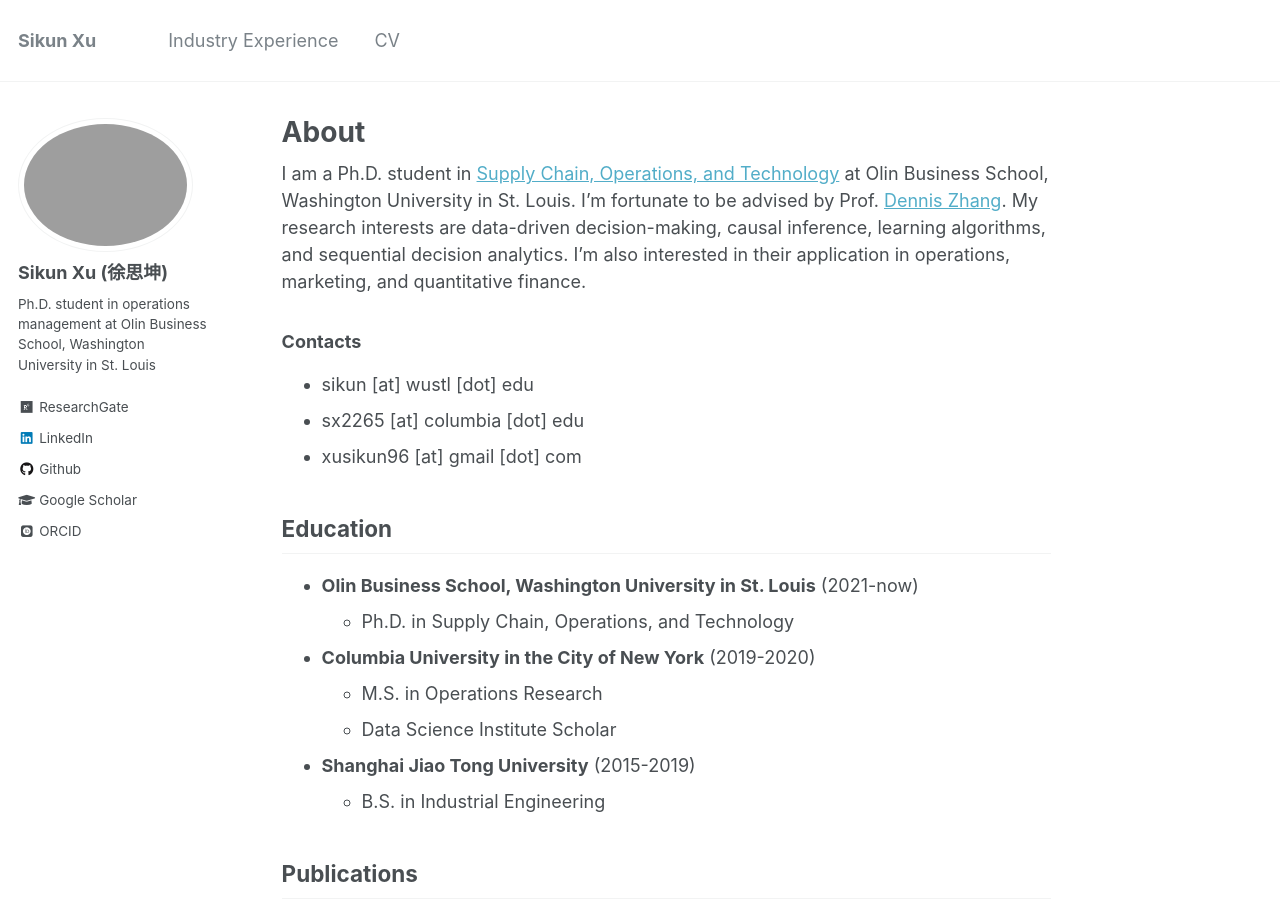
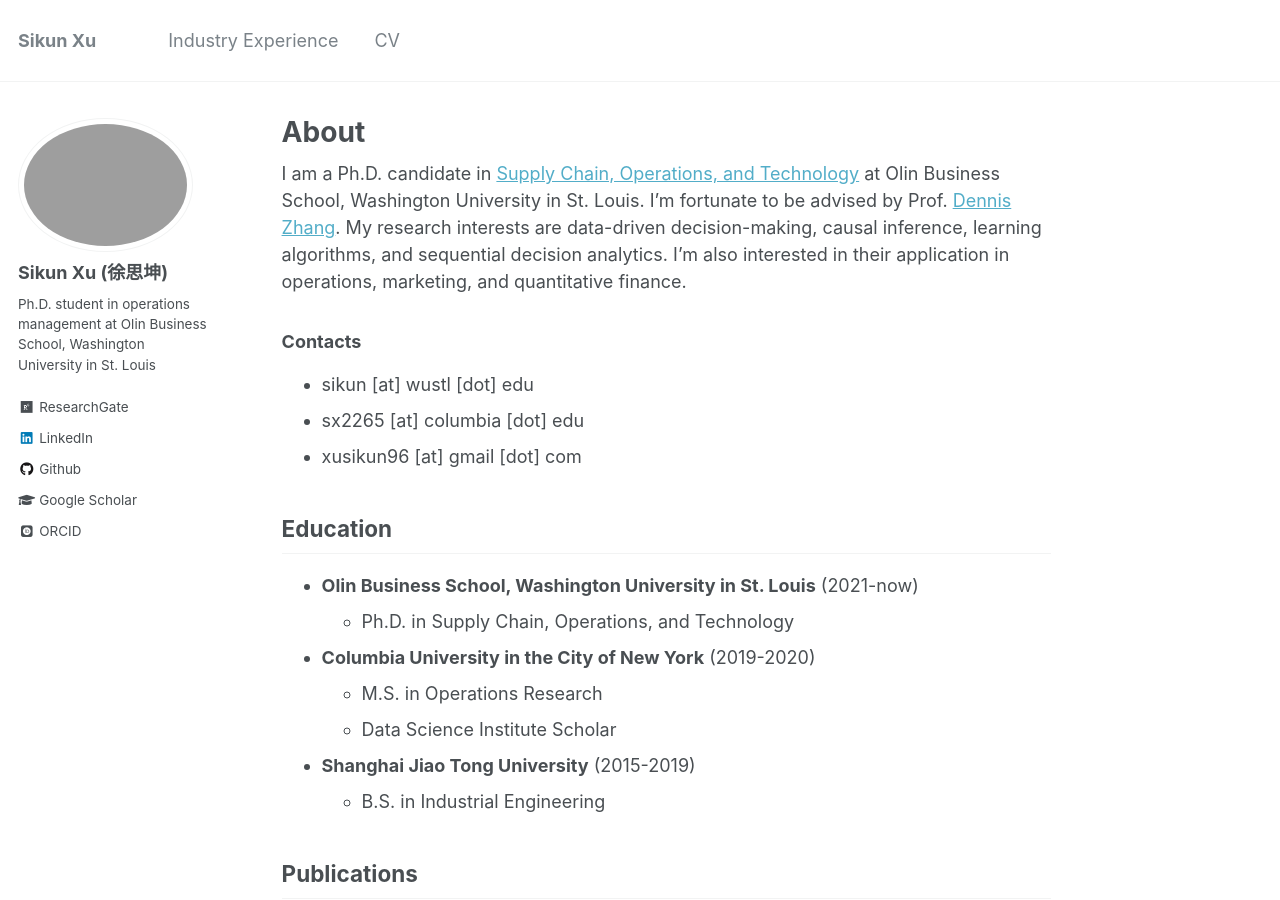
Before and after one commit to iamsikun/iamsikun.github.io, a Jekyll site: the page built from _pages/about.md, in a window 1280 px wide and 900 px high. Built offline with Jekyll 4.4.1, drawn with Linux system fonts in a browser that asks for light colours; some web fonts are replaced.

Commit message:
Updated title

```diff
--- a/_data/authors.yml
+++ b/_data/authors.yml
@@ -4,7 +4,7 @@
   name        : "Sikun Xu"
   uri         : "http://sikunxu.com"
   email       : # "name@name.com"
-  bio         : "Ph.D. student in operations management at Olin Business School, Washington University in St. Louis"
+  bio         : "Ph.D. candidate in operations management at Olin Business School, Washington University in St. Louis"
   avatar      : "profile.jpg"
   twitter     : # "name"
   google_plus : # "Name"
--- a/_pages/about.md
+++ b/_pages/about.md
@@ -9,7 +9,7 @@
 ---
 
 
-I am a Ph.D. student in [Supply Chain, Operations, and Technology](https://olin.wustl.edu/EN-US/academic-programs/PhD/Pages/PhdDetail.aspx?username=sikun) at Olin Business School, Washington University in St. Louis. I'm fortunate to be advised by Prof. [Dennis Zhang](http://denniszhang.org/). My research interests are data-driven decision-making, causal inference, learning algorithms, and sequential decision analytics. I'm also interested in their application in operations, marketing, and quantitative finance.
+I am a Ph.D. candidate in [Supply Chain, Operations, and Technology](https://olin.wustl.edu/EN-US/academic-programs/PhD/Pages/PhdDetail.aspx?username=sikun) at Olin Business School, Washington University in St. Louis. I'm fortunate to be advised by Prof. [Dennis Zhang](http://denniszhang.org/). My research interests are data-driven decision-making, causal inference, learning algorithms, and sequential decision analytics. I'm also interested in their application in operations, marketing, and quantitative finance.
 
 ### Contacts
 * sikun [at] wustl [dot] edu
```
